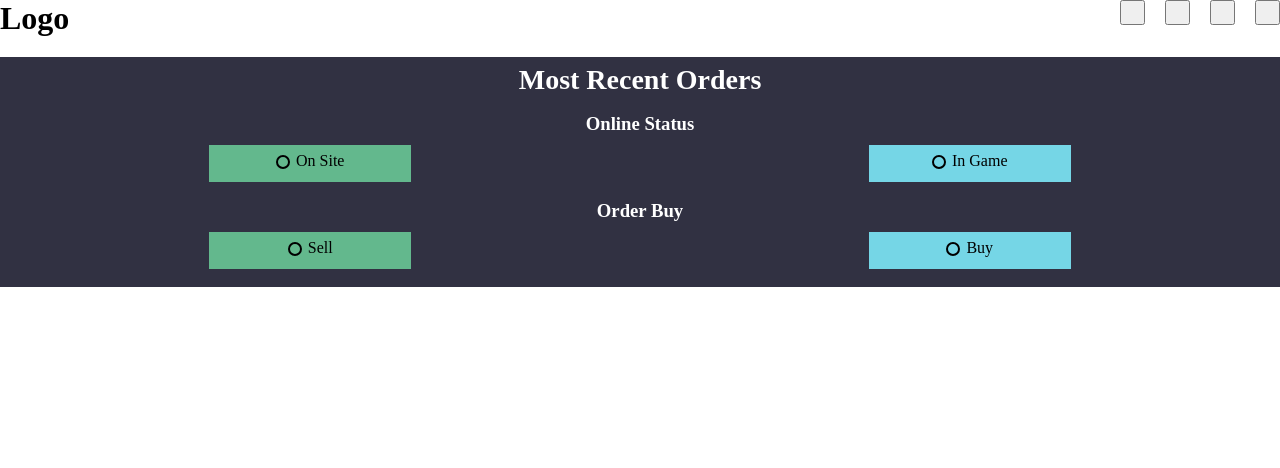
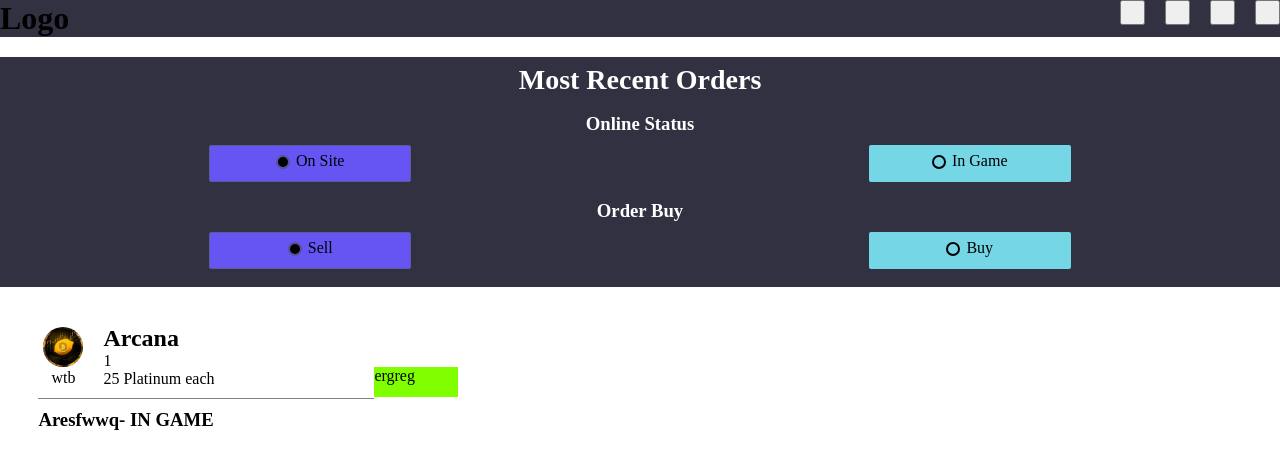
Before and after one commit to SkolandHati/Project-WP, a Nuxt app: page / in a window 1280 px wide. Shown: the top 468 px of the page. Built offline with nearby package versions, Linux system fonts and the light colour scheme.

Commit message:
update order-unit

```diff
--- a/components/content/Content.vue
+++ b/components/content/Content.vue
@@ -1,12 +1,18 @@
 <template>
   <div class="container">
-    <FilterItem></FilterItem>
+    <div class="filter-container">
+      <FilterItem></FilterItem>
+    </div>
+    <div class="container-order-unit">
+      <OrderUnit></OrderUnit>
+    </div>
   </div>
 </template>
 
 <script setup lang="ts">
 
   import FilterItem from "./FilterItem.vue"
+  import OrderUnit from "~/components/content/OrderUnit.vue";
 
 </script>
 
--- a/components/content/FilterItem.vue
+++ b/components/content/FilterItem.vue
@@ -6,8 +6,12 @@
       <h3>Online Status</h3>
 
       <div class="container-buttons-one">
-          <span class="on-site"><a>On Site</a></span>
-          <span class="in-game">In Game</span>
+          <span class="on-site"
+                :class="{isActive: status_user}"
+                @click="user">On Site</span>
+        <span class="in-game"
+              :class="{isNotActive: !status_user}"
+              @click="user">In Game</span>
       </div>
 
     </div>
@@ -16,8 +20,12 @@
       <h3>Order Buy</h3>
 
       <div class="container-buttons-two">
-          <span class="sell">Sell</span>
-          <span class="buy">Buy</span>
+          <span class="sell"
+                :class="{isActive: status_order}"
+                @click="order">Sell</span>
+        <span class="buy"
+              :class="{isNotActive: !status_order}"
+              @click="order">Buy</span>
       </div>
 
     </div>
@@ -28,7 +36,19 @@
 
 <script setup lang="ts">
 
-  let status = true
+
+  import {ref} from "vue"
+
+  let status_user = ref(true)
+  let status_order = ref(true)
+
+  let user = () => {
+    status_user.value = !status_user.value
+  }
+
+  let order = function () {
+    status_order.value = !status_order.value
+  }
 
 </script>
 
@@ -38,7 +58,7 @@
 
   @include desktop;
 
-  .filter-item{
+  .filter-item {
     background-color: #313142;
     display: grid;
     min-width: 100%;
@@ -47,28 +67,28 @@
     gap: 15px;
     color: #ffffff;
 
-    .title-head{
+    .title-head {
       text-align: center;
       padding-top: 5px;
     }
 
-    .user-status,.type-order{
-      h3{
+    .user-status, .type-order {
+      h3 {
         text-align: center;
       }
 
-      .container-buttons-one,.container-buttons-two{
+      .container-buttons-one, .container-buttons-two {
         display: grid;
         grid-template-columns: repeat(2, 1fr);
         grid-template-rows: 15px 20px;
         align-items: center;
         gap: 15px;
 
-        span:first-child{
+        span:first-child {
           background-color: #63b88d;
         }
 
-        span{
+        span {
           position: relative;
           display: grid;
           grid-template-columns: 10px auto;
@@ -85,21 +105,22 @@
           color: black;
           transition: all 500ms ease;
           border: 1px solid transparent;
+          border-radius: 2px;
 
-          &:first-child:hover{
+          &:first-child:hover {
             cursor: pointer;
             transition: all 500ms ease;
             background-color: rgb(103, 85, 243);
             border: 1px solid #5e589c;
           }
 
-          &:hover{
+          &:hover {
             cursor: pointer;
             transition: all 500ms ease;
             background-color: #1280d6;
             border: 1px solid #55a3ec;
 
-            &::before{
+            &::before {
               content: "";
               margin-top: 9px;
               float: right;
@@ -111,7 +132,8 @@
               border-radius: 50%;
             }
           }
-        &::before{
+
+          &::before {
             content: "";
             margin-top: 9px;
             float: right;
@@ -122,6 +144,31 @@
             border-radius: 50%;
           }
         }
+
+        .on-site,.sell {
+          &.isActive {
+            background-color: rgb(103, 85, 243);
+            border: 1px solid #5e589c;
+
+            &::before {
+              color: #545497;
+              border: 2px solid #545497;
+              background-color: black;
+            }
+          }
+        }
+        .in-game,.buy {
+          &.isNotActive {
+            background-color: #1280d6;
+            border: 1px solid #55a3ec;
+
+            &::before {
+              color: #545497;
+              border: 2px solid #545497;
+              background-color: black;
+            }
+          }
+        }
       }
     }
   }
--- /dev/null
+++ b/components/content/OrderUnit.vue
@@ -0,0 +1,85 @@
+<template>
+  <div class="order-unit">
+
+    <div class="unit-image">
+
+      <div class="container-image-product">
+        <img class="image" src="../../assets/image/test/photo_2024-03-21_11-38-13.jpg" alt="image">
+        <p class="status">wtb</p>
+      </div>
+
+      <div class="product-description">
+        <h2 class="name-product">Arcana</h2>
+        <p class="piece-product">1</p>
+        <p class="price-product">25 Platinum each</p>
+      </div>
+
+    </div>
+
+    <div class="order-button">
+      <span class="sell-buy">ergreg</span>
+    </div>
+
+    <div class="info-user">
+      <h3>Aresfwwq</h3>
+      <h3>- IN GAME</h3>
+    </div>
+
+  </div>
+</template>
+
+<script setup lang="ts">
+
+</script>
+
+<style scoped lang="scss">
+
+  .order-unit{
+    display: grid;
+    grid-template-columns: 80% auto;
+    max-width: 420px;
+    padding: 3%;
+
+    .unit-image{
+      display: grid;
+      grid-template-columns: 50px auto;
+      padding-bottom: 10px;
+      border-bottom: 1px solid gray;
+      gap: 15px;
+
+      .container-image-product{
+        display: grid;
+        justify-content: center;
+        margin: auto;
+        gap: 2px;
+
+        .image{
+          width: 40px;
+          height: 40px;
+          margin: auto;
+          border-radius: 50%;
+        }
+
+        .status{
+          text-align: center;
+        }
+      }
+    }
+
+    .order-button{
+      width: 100%;
+      height: 30px;
+      margin: auto;
+      margin-top: 50%;
+      background-color: chartreuse;
+    }
+
+    .info-user{
+      display: flex;
+      grid-column: 1/-1;
+      padding: 10px;
+      padding-left: 0;
+    }
+  }
+
+</style>
--- a/components/header/Menu.vue
+++ b/components/header/Menu.vue
@@ -44,6 +44,7 @@
   @include mobile;
 
   .header__menu{
+    background-color: #313142;
     display: flex;
     justify-content: space-between;
 
```
Also changed, not shown: assets/image/test/photo_2024-03-21_11-38-13.jpg (added). Lines whose indentation alone changed are shown as unchanged.
